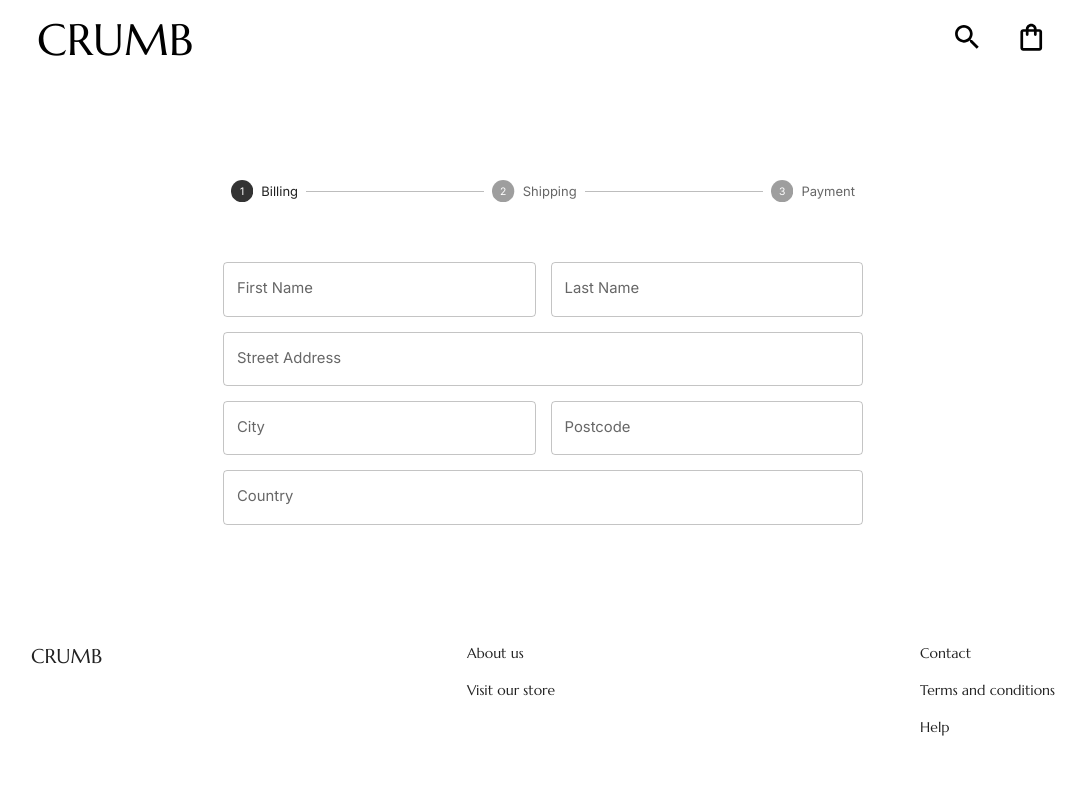
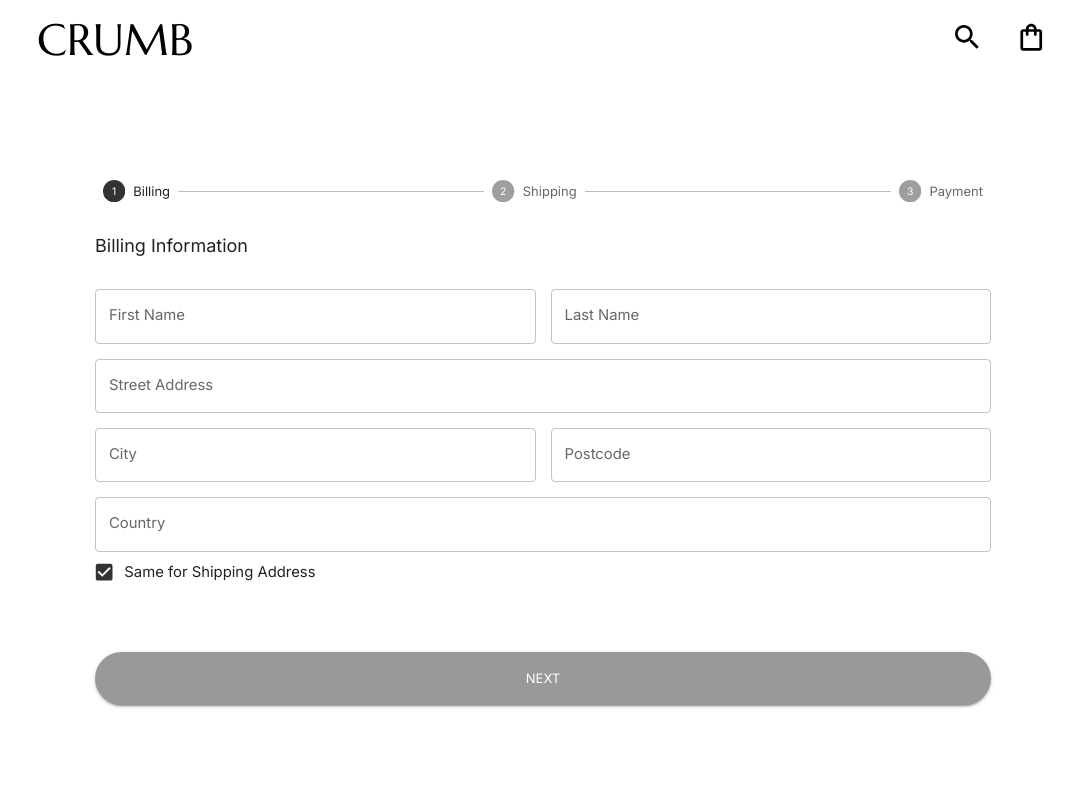
Before and after one commit to shirley-park/crumb, a React (Create React App) app in the folder client/: page /checkout in a window 1280 px wide. Shown: the top 800 px of the page, without its empty margins (97-1183 px from the left). Built offline with nearby package versions, Linux system fonts and the light colour scheme.

Commit message:
add billingInfo component

```diff
--- a/client/src/scenes/checkout/AddressForm.jsx
+++ b/client/src/scenes/checkout/AddressForm.jsx
@@ -1,29 +1,38 @@
 import { Box, TextField } from '@mui/material'
 
-const AddressForm = () => {
+const AddressForm = ({ type, values, handleBlur, handleChange }) => {
   return (
     <Box
       display="grid"
       gap="15px"
       gridTemplateColumns="repeat(4, minmax(0, 1fr))"
-      mt="60px"
+      mt="30px"
     >
       <TextField
         fullWidth
         type="text"
         label="First Name"
+        onBlur={handleBlur}
+        onChange={handleChange}
+        value={values.firstName}
         sx={{ gridColumn: 'span 2' }}
       />
       <TextField
         fullWidth
         type="text"
         label="Last Name"
+        onBlur={handleBlur}
+        onChange={handleChange}
+        value={values.lastName}
         sx={{ gridColumn: 'span 2' }}
       />
       <TextField
         fullWidth
         type="text"
         label="Street Address"
+        onBlur={handleBlur}
+        onChange={handleChange}
+        value={values.address}
         sx={{ gridColumn: 'span 4' }}
       />
 
@@ -31,6 +40,9 @@ const AddressForm = () => {
         fullWidth
         type="text"
         label="City"
+        onBlur={handleBlur}
+        onChange={handleChange}
+        value={values.city}
         sx={{ gridColumn: 'span 2' }}
       />
 
@@ -38,12 +50,18 @@ const AddressForm = () => {
         fullWidth
         type="text"
         label="Postcode"
+        onBlur={handleBlur}
+        onChange={handleChange}
+        value={values.postcode}
         sx={{ gridColumn: 'span 2' }}
       />
       <TextField
         fullWidth
         type="text"
         label="Country"
+        onBlur={handleBlur}
+        onChange={handleChange}
+        value={values.country}
         sx={{ gridColumn: 'span 4' }}
       />
     </Box>
--- /dev/null
+++ b/client/src/scenes/checkout/BillingInfo.jsx
@@ -0,0 +1,66 @@
+import { Box, Typography, FormControlLabel, Checkbox } from '@mui/material'
+import AddressForm from './AddressForm'
+
+const BillingInfo = ({
+  values,
+  errors,
+  touched,
+  handleBlur,
+  handleChange,
+  setFieldValue,
+}) => {
+  return (
+    <Box m="30px auto">
+      {/* BILLING FORM */}
+      <Box>
+        <Typography sx={{ mb: '15px' }} fontSize="18px">
+          Billing Information
+        </Typography>
+        <AddressForm
+          type="billingAddress"
+          values={values.billingAddress}
+          touched={touched}
+          errors={errors}
+          handleBlur={handleBlur}
+          handleChange={handleChange}
+        />
+      </Box>
+
+      <Box mb="20px">
+        <FormControlLabel
+          control={
+            <Checkbox
+              defaultChecked
+              values={values.shippingAddress.isSameAddress}
+              onChange={() =>
+                setFieldValue(
+                  'shippingAddress.isSameAddress',
+                  !values.shippingAddress.isSameAddress
+                )
+              }
+            />
+          }
+          label="Same for Shipping Address"
+        />
+      </Box>
+
+      {!values.shippingAddress.isSameAddress && (
+        <Box>
+          <Typography sx={{ mb: '15px' }} fontSize="18px">
+            Shipping Information
+          </Typography>
+          <AddressForm
+            type="shippingAddress"
+            values={values.shippingAddress}
+            touched={touched}
+            errors={errors}
+            handleBlur={handleBlur}
+            handleChange={handleChange}
+          />
+        </Box>
+      )}
+    </Box>
+  )
+}
+
+export default BillingInfo
--- a/client/src/scenes/checkout/Checkout.jsx
+++ b/client/src/scenes/checkout/Checkout.jsx
@@ -4,10 +4,19 @@ import { Formik } from 'formik'
 import { useState } from 'react'
 import * as yup from 'yup'
 import { shades } from '../../theme'
-import AddressForm from './AddressForm'
+import BillingInfo from './BillingInfo'
 
 const initialValues = {
   billingAddress: {
+    firstName: '',
+    lastName: '',
+    streetAddress: '',
+    city: '',
+    postcode: '',
+    country: '',
+  },
+  shippingAddress: {
+    isSameAddress: true,
     firstName: '',
     lastName: '',
     streetAddress: '',
@@ -30,6 +39,7 @@ const checkoutSchema = [
       country: yup.string().required('required'),
     }),
     shippingAddress: yup.object().shape({
+      isSameAddress: yup.boolean(),
       firstName: yup.string().required('required'),
       lastName: yup.string().required('required'),
       streetAddress: yup.string().required('required'),
@@ -51,12 +61,22 @@ const Checkout = () => {
   const isSecondStep = activeStep === 1
   const isThirdStep = activeStep === 2
 
-  const handleFormSubmit = async (value, actions) => {
+  console.log(cart)
+  console.log(isThirdStep)
+
+  const handleFormSubmit = async (values, actions) => {
     setActiveStep(activeStep + 1)
+
+    if (isFirstStep && values.shippingAddress.isSameAddress) {
+      actions.setFieldValue('shippingAddress', {
+        ...values.billingAddress,
+        isSameAddress: true,
+      })
+    }
   }
 
   return (
-    <Box width="50%" m="100px auto">
+    <Box width="70%" m="100px auto">
       <Stepper activeStep={activeStep}>
         <Step>
           <StepLabel>Billing</StepLabel>
@@ -74,7 +94,60 @@ const Checkout = () => {
           initialValues={initialValues}
           validationSchema={checkoutSchema[activeStep]}
         >
-          <AddressForm />
+          {({
+            values,
+            errors,
+            touched,
+            handleBlur,
+            handleChange,
+            handleSubmit,
+            setFieldValue,
+          }) => (
+            <form onSubmit={handleSubmit}>
+              {isFirstStep && (
+                <BillingInfo
+                  values={values}
+                  errors={errors}
+                  touched={touched}
+                  handleBlur={handleBlur}
+                  handleChange={handleChange}
+                  setFieldValue={setFieldValue}
+                />
+              )}
+
+              <Box display="flex" justifyContent="space-between" gap="50px">
+                {!isFirstStep && (
+                  <Button
+                    fullWidth
+                    variant="contained"
+                    sx={{
+                      backgroundColor: shades.primary[200],
+                      borderRadius: '30px',
+                      marginTop: '30px',
+                      padding: '15px 40px',
+                    }}
+                    onClick={() => setActiveStep(activeStep - 1)}
+                  >
+                    Back
+                  </Button>
+                )}
+                <Button
+                  fullWidth
+                  type="submit"
+                  color="primary"
+                  variant="contained"
+                  sx={{
+                    backgroundColor: shades.primary[200],
+                    borderRadius: '30px',
+                    marginTop: '30px',
+                    padding: '15px 40px',
+                  }}
+                >
+                  {!isSecondStep ? 'Next' : 'Place Order'}
+                </Button>
+              </Box>
+            </form>
+          )}
         </Formik>
       </Box>
     </Box>
```
